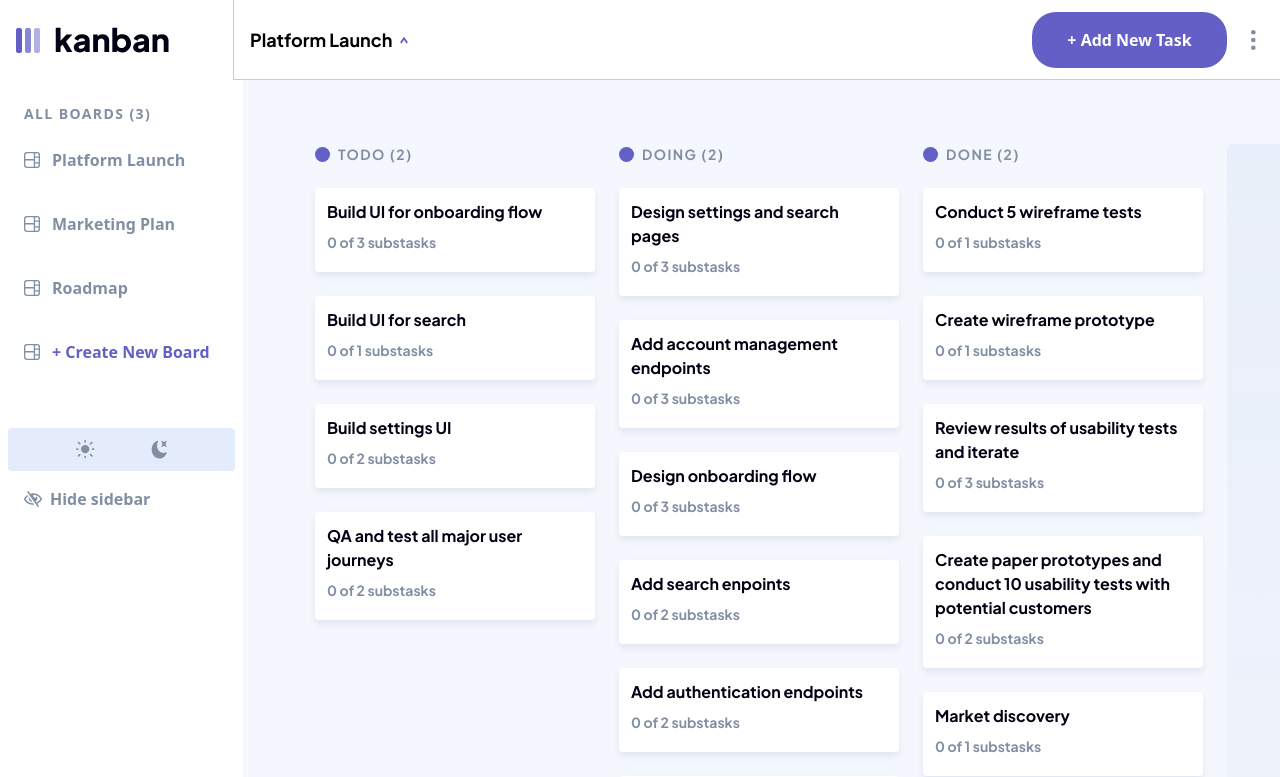
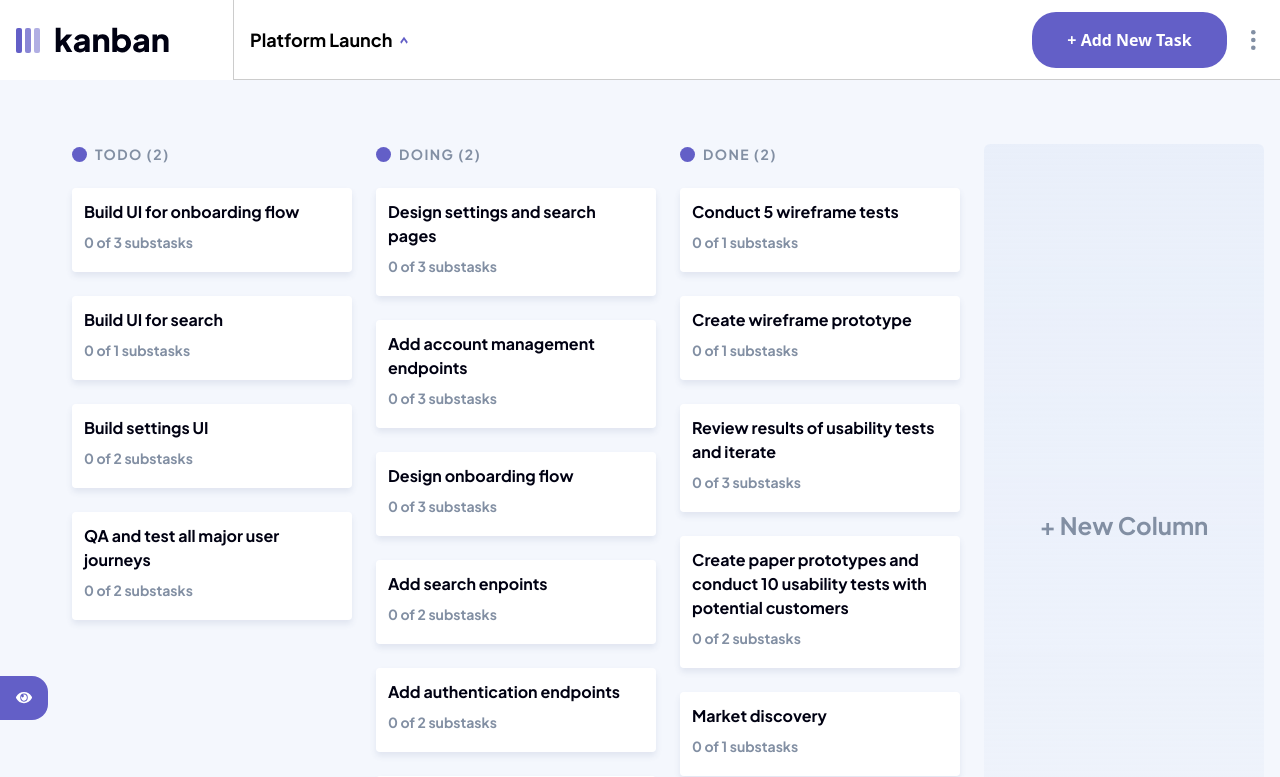
Before and after one commit to Santiagoq3/kanban-task-management, a React (Create React App) app: page /1 in a window 1280 px wide. Shown: the top 777 px of the page. Built offline with nearby package versions, Linux system fonts and the light colour scheme.

Commit message:
arreglando errores a la hora de llamar la data, errores  de ui

```diff
--- a/package.json
+++ b/package.json
@@ -10,6 +10,8 @@
     "prettier": "^2.7.1",
     "react": "^18.2.0",
     "react-dom": "^18.2.0",
+    "react-modal": "^3.16.1",
+    "react-responsive-modal": "^6.2.0",
     "react-router-dom": "^6.3.0",
     "react-scripts": "5.0.1",
     "web-vitals": "^2.1.4"
--- a/src/components/BoardColumnsList.jsx
+++ b/src/components/BoardColumnsList.jsx
@@ -8,15 +8,16 @@ import './Column.css';
 import { appContext } from '../context/AppContext';
 
 export const BoardColumnsList = ({ board }) => {
-  console.log(board);
   const { isModalViewTaskOpen, setIsModalViewTaskOpen } =
     useContext(appContext);
 
   return (
     <>
+      {board ? (
+        <>
           <ul className='flex  p-16  gap-4  overflow-x-auto w-full h-full'>
             {board.columns.map((b) => {
-          return <Column key={b.id} board={b} />;
+              return <Column key={b.name} board={b} />;
             })}
             <li className='column-new flex items-center justify-center  min-w-[280px] ml-2'>
               <p className='text-graySecondary font-bold text-2xl hover:text-mainPurple cursor-pointer'>
@@ -35,12 +36,12 @@ export const BoardColumnsList = ({ board }) => {
               }}
             >
               <h1 className='text-[#000112] text-xl font-bold wra'>
-            Research pricing points of various competitors and trial different
-            business models
+                Research pricing points of various competitors and trial
+                different business models
               </h1>
               <p className='text-graySecondary text-base  my-6 leading-6'>
-            We know what were planning to build for version one. Now we need to
-            finalise the first pricing model well use. Keep iterating the
+                We know what were planning to build for version one. Now we need
+                to finalise the first pricing model well use. Keep iterating the
                 subtasks until we have a coherent proposition.
               </p>
               <h3 className='text-graySecondary text-sm font-semibold'>
@@ -82,5 +83,9 @@ export const BoardColumnsList = ({ board }) => {
             </Modal>
           </div>
         </>
+      ) : (
+        <span>loading...</span>
+      )}
+    </>
   );
 };
--- a/src/components/Boards.jsx
+++ b/src/components/Boards.jsx
@@ -3,26 +3,21 @@ import { useParams } from 'react-router-dom';
 import { appContext } from '../context/AppContext';
 import { BoardColumnsList } from './BoardColumnsList';
 export const Boards = () => {
-  const { boards, findBoard, setBoard, board } = useContext(appContext);
-  // const [board, setBoard] = useState({});
-  // console.log(boards);
+  const { findBoard, board, setBoard } = useContext(appContext);
+
   const { id } = useParams();
 
   useEffect(() => {
-    // const boardAux = boards.find((b) => b.id === Number(id));
-    const boardAux = findBoard(Number(id));
-    setBoard(boardAux);
-  }, [boards]);
-
-  if (!board) {
-    return <p>Loading...</p>;
-  }
+    setBoard(findBoard(Number(id)));
+  }, [id]);
 
   // eslint-disable-next-line no-unneeded-ternary
-  // console.log(board.name ? true : false);
+  if (!board) {
+    return <span>loading...</span>;
+  }
   return (
     <div className=' bg-lightGrey  w-full overflow-x-scroll   h-full  font-JakartaSans '>
-      {boards.length > 0 ? (
+      {board.columns.length > 0 ? (
         <BoardColumnsList board={board} />
       ) : (
         <div className=' flex flex-col items-center h-full w-full  justify-center text-center mb-4'>
--- a/src/components/Column.jsx
+++ b/src/components/Column.jsx
@@ -4,7 +4,6 @@ import { appContext } from '../context/AppContext';
 import './Column.css';
 export const Column = ({ board }) => {
   const { setIsModalViewTaskOpen } = useContext(appContext);
-  console.log(board);
   return (
     <div className='cursor-pointer min-w-[280px] ml-2'>
       <span className='flex items-center gap-2'>
@@ -14,11 +13,11 @@ export const Column = ({ board }) => {
         </p>
       </span>
       <ul className='mt-4'>
-        {board.tasks.map((task) => {
+        {board.tasks.map((task, i) => {
           return (
             <li
               className='column-task bg-white mt-6 p-3 w-full rounded max-w-[280px]'
-              key={task}
+              key={i}
             >
               <h3
                 onClick={() => setIsModalViewTaskOpen(true)}
--- a/src/context/AppContext.jsx
+++ b/src/context/AppContext.jsx
@@ -1,4 +1,4 @@
-import { useEffect, useState, createContext } from 'react';
+import { useState, createContext } from 'react';
 
 export const appContext = createContext();
 const { Provider } = appContext;
@@ -8,25 +8,12 @@ export const AppContext = ({ children }) => {
   const [boards, setBoards] = useState([]);
   const [isBoardsLoading, setisBoardsLoading] = useState(true);
   const [board, setBoard] = useState(null);
-  // const [boardParamId, setboardParamId] = useState(1)
 
-  const [isShowSidebar, setIsShowSidebar] = useState(true);
+  const [isShowSidebar, setIsShowSidebar] = useState(false);
 
   const [isModalViewTaskOpen, setIsModalViewTaskOpen] = useState(false);
 
-  useEffect(() => {
-    fetch('./data.json')
-      .then((res) => res.json())
-      .then((data) => {
-        setBoards(data.boards);
-      })
-      .catch((err) => console.log(err))
-      .finally(() => setisBoardsLoading(false));
-  }, [board]);
-
   const findBoard = (id) => {
-    // console.log('findBoardBoards', voards);
-    // setboardParamId(id)
     const b = boards.find((b) => b.id === id);
     return b;
   };
@@ -43,6 +30,8 @@ export const AppContext = ({ children }) => {
         setIsShowSidebar,
         isModalViewTaskOpen,
         setIsModalViewTaskOpen,
+        setBoards,
+        setisBoardsLoading,
       }}
     >
       {children}
--- a/src/pages/Home.jsx
+++ b/src/pages/Home.jsx
@@ -1,13 +1,31 @@
 /* eslint-disable no-constant-condition */
-import { useContext } from 'react';
+import { useContext, useEffect } from 'react';
 import { Outlet } from 'react-router-dom';
 import { Sidebar } from '../components/Sidebar';
 import { appContext } from '../context/AppContext';
 
 export const Home = () => {
-  const { isShowSidebar, setIsShowSidebar } = useContext(appContext);
+  const {
+    isShowSidebar,
+    setIsShowSidebar,
+    setBoards,
+    setisBoardsLoading,
+    boards,
+  } = useContext(appContext);
+
+  useEffect(() => {
+    fetch('./data.json')
+      .then((res) => res.json())
+      .then((data) => {
+        setBoards(data.boards);
+      })
+      .catch((err) => console.log(err))
+      .finally(() => setisBoardsLoading(false));
+  }, []);
+
   return (
     <>
+      {boards.length > 0 ? (
         <div className='md:flex h-[890px] m-h-[1024px] bg-mainRed md:bg-mainPurpleHover sm:bg-mainPurple'>
           {isShowSidebar ? (
             <Sidebar
@@ -25,6 +43,9 @@ export const Home = () => {
 
           <Outlet />
         </div>
+      ) : (
+        <div>Loading...</div>
+      )}
     </>
   );
 };
```
Also changed, not shown: .eslintrc.js, 1 other file (tests, documents, lock files or other folders). Lines whose indentation alone changed are shown as unchanged.
